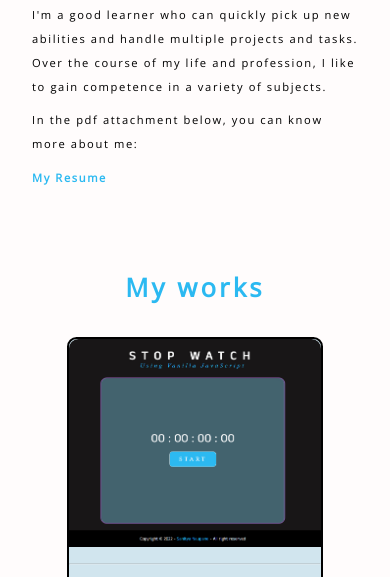
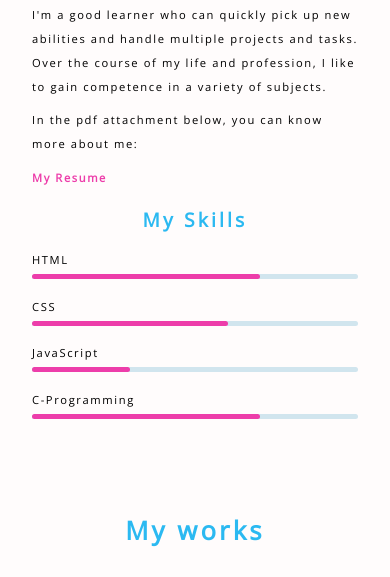
Before and after one commit to Sahitya1707/My-portfolio, a website: page index.html in a window 390 px wide. Shown: the part 1297-1874 px from the top of the page. Drawn offline with nearby package versions, Linux system fonts and the light colour scheme; a web font is replaced by a local one.

Commit message:
This is my change

```diff
--- a/index.html
+++ b/index.html
@@ -132,6 +132,38 @@
       <p class="resume">
         <a href="portfolio.pdf" target="_blank">My Resume</a>
       </p>
+    </div>
+    <div class="skills">
+      <h3>My Skills</h3>
+
+      <div class="progress-bar">
+        <div class="bars">
+          <div class="bar">
+            <div class="info">
+              <span>HTML</span>
+            </div>
+            <div class="progress-line html"><span></span></div>
+          </div>
+          <div class="bar">
+            <div class="info">
+              <span>CSS</span>
+            </div>
+            <div class="progress-line css"><span></span></div>
+          </div>
+          <div class="bar">
+            <div class="info">
+              <span>JavaScript</span>
+            </div>
+            <div class="progress-line javascript "><span></span></div>
+          </div>
+          <div class="bar">
+            <div class="info">
+              <span>C-Programming</span>
+            </div>
+            <div class="progress-line c-programming"><span></span></div>
+          </div>
+        </div>
+      </div>
     </div>
   </section>
   <section class="section-3" id="section-3">
--- a/script/app.js
+++ b/script/app.js
@@ -93,6 +93,9 @@ crossPreview.forEach(function (e, i) {
   e.addEventListener("click", function () {
     previewOpen[i].classList.add(`hidden`);
     fullBody.classList.remove("body-background-preview");
+    //   for (let j = 0; j <= 15; j + 3) {
+    //     gallery[j].classList.add("gallery-border");
+    //   }
   });
   document.addEventListener(`keydown`, function (e) {
     if ((e.key = `Escape` && !previewOpen[i].classList.contains("hidden"))) {
--- a/style/responsive.css
+++ b/style/responsive.css
@@ -1,3 +1,8 @@
+@media (max-width: 1200px) {
+  .bars {
+    width: 27rem;
+  }
+}
 @media (max-width: 1100px) {
   .my-information p {
     padding: 0 4rem;
@@ -15,6 +20,12 @@
   }
   .preview-image {
     width: 70%;
+  }
+  .progress-bar {
+    margin: 1rem 4rem 0 4rem;
+  }
+  .bars {
+    width: 19rem;
   }
 }
 @media (max-width: 850px) {
@@ -117,6 +128,34 @@
   .gallery-border {
     border: 1.5px solid var(--main-clr);
   }
+  .progress-bar {
+    margin: 1rem 4rem 0 4rem;
+  }
+  h3 {
+    font-size: 1.2rem;
+  }
+  .info span {
+    font-size: 0.9rem;
+  }
+  .bars {
+    width: 21.5rem;
+  }
+  .progress-bar .bar {
+    margin: 1.5rem 0;
+  }
+}
+@media (max-width: 730px) {
+  .progress-bar {
+    border: none;
+    margin: 0;
+  }
+  .bars {
+    padding: 0 4rem;
+    width: 100%;
+  }
+  .progress-bar .bar .progress-line {
+    height: 7px;
+  }
 }
 @media (max-width: 565px) {
   .introduction {
@@ -200,6 +239,19 @@
     height: 5rem;
     margin-bottom: 1rem;
   }
+  .info span {
+    font-size: 0.7rem;
+  }
+  .progress-bar .bar {
+    margin: 0.9rem 0;
+  }
+
+  .bars {
+    padding: 0 2rem;
+  }
+  .progress-bar .bar .progress-line {
+    height: 5px;
+  }
 }
 @media (max-width: 380px) {
   .introduction {
@@ -256,4 +308,13 @@
     width: 3.5rem;
     height: 3.5rem;
   }
+  .progress-bar .bar {
+    margin: 0.7rem 0;
+  }
+  h3 {
+    font-size: 0.7rem;
+  }
+  .info span {
+    font-size: 0.55rem;
+  }
 }
--- a/style/style.css
+++ b/style/style.css
@@ -49,9 +49,10 @@ body {
   background-color: var(--body-bg-clr);
   color: var(--text-clr);
 }
+
 .section-2,
-.section-2,
-.section-3 {
+.section-3,
+.section-4 {
   padding-top: 3.5rem;
 }
 .nav {
@@ -250,6 +251,9 @@ h2 {
   letter-spacing: 0.2rem;
   margin-top: 1.5rem;
 }
+.my-information {
+  max-width: 100rem;
+}
 
 .my-information p {
   padding: 0 7rem;
@@ -268,12 +272,88 @@ h2 {
   font-weight: 600;
 }
 .resume a {
-  color: var(--main-clr);
+  color: var(--main-clr-2);
   text-decoration: none;
 }
 .resume a:hover {
   text-decoration: underline;
   transition: var(--common-transition);
+}
+.skills {
+  width: 100%;
+  /* height: 32vh; */
+}
+h3 {
+  color: var(--main-clr);
+  font-size: 1.5rem;
+  letter-spacing: 0.2rem;
+  margin-top: 1rem;
+}
+.progress-bar {
+  text-align: left;
+  /* padding: 0 7rem; */
+}
+.info span {
+  letter-spacing: 0.1rem;
+  font-size: 1rem;
+  color: var(--txt-clr);
+}
+.progress-bar {
+  margin-top: 1rem;
+  border: 2px solid var(--text-clr);
+  margin: 1rem 7rem 0 7rem;
+  border-radius: 1rem;
+  /* max-width: 100rem; */
+}
+.bars {
+  width: 34rem;
+  margin: auto;
+  max-width: 40rem;
+}
+.progress-bar .bar {
+  margin: 2rem 0;
+}
+/* .progress-bar .bar:first-child {
+  margin-top: 1rem;
+} */
+.progress-bar .bar .progress-line {
+  position: relative;
+  height: 10px;
+  width: 100%;
+  background-color: var(--navbg-white-mode);
+  margin-top: 5px;
+  border-radius: 10px;
+  transform-origin: left;
+  transform: scaleX(0);
+  animation: animate 1s cubic-bezier(1, 0, 0.5, 1) forwards;
+}
+
+.bar .progress-line span {
+  height: 100%;
+  /* width: 10%; */
+  background-color: var(--main-clr-2);
+  position: absolute;
+  border-radius: 10px;
+  transform-origin: left;
+  transform: scaleX(0);
+  animation: animate 1s 1s cubic-bezier(1, 0, 0.5, 1) forwards;
+}
+@keyframes animate {
+  100% {
+    transform: scaleX(1);
+  }
+}
+.progress-line.html span {
+  width: 70%;
+}
+.progress-line.css span {
+  width: 60%;
+}
+.progress-line.javascript span {
+  width: 30%;
+}
+.progress-line.c-programming span {
+  width: 70%;
 }
 /* .container {
   background-color: var(--navbg-white-mode);
@@ -371,10 +451,7 @@ h4 {
   color: var(--main-clr);
   transition: var(--common-transition);
 } */
-.section-3 {
-  /* max-width: 1200px; */
-  /* max-width: 1200px; */
-}
+
 .container {
   margin: 2rem auto;
   max-width: 1500px;
```
